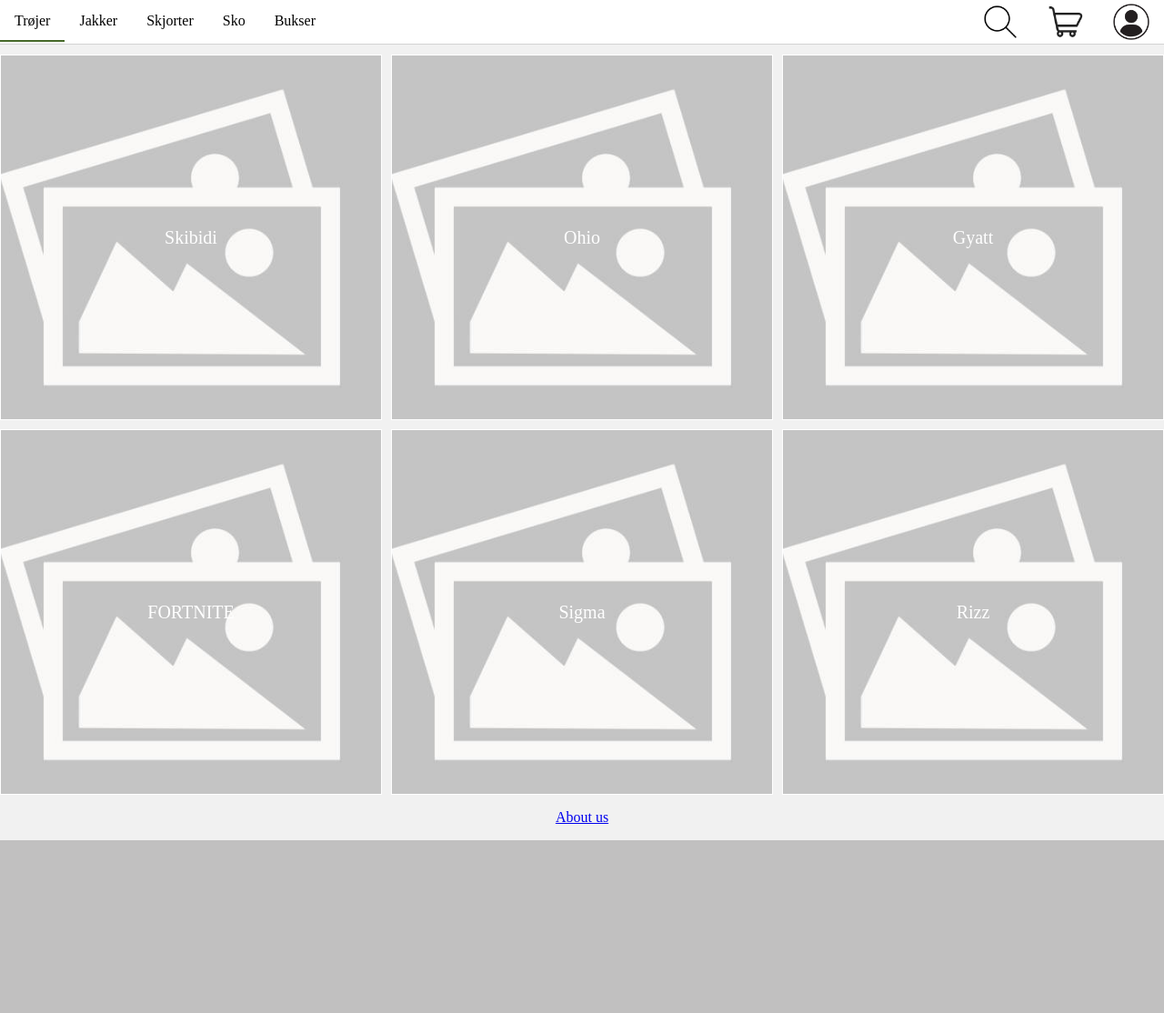
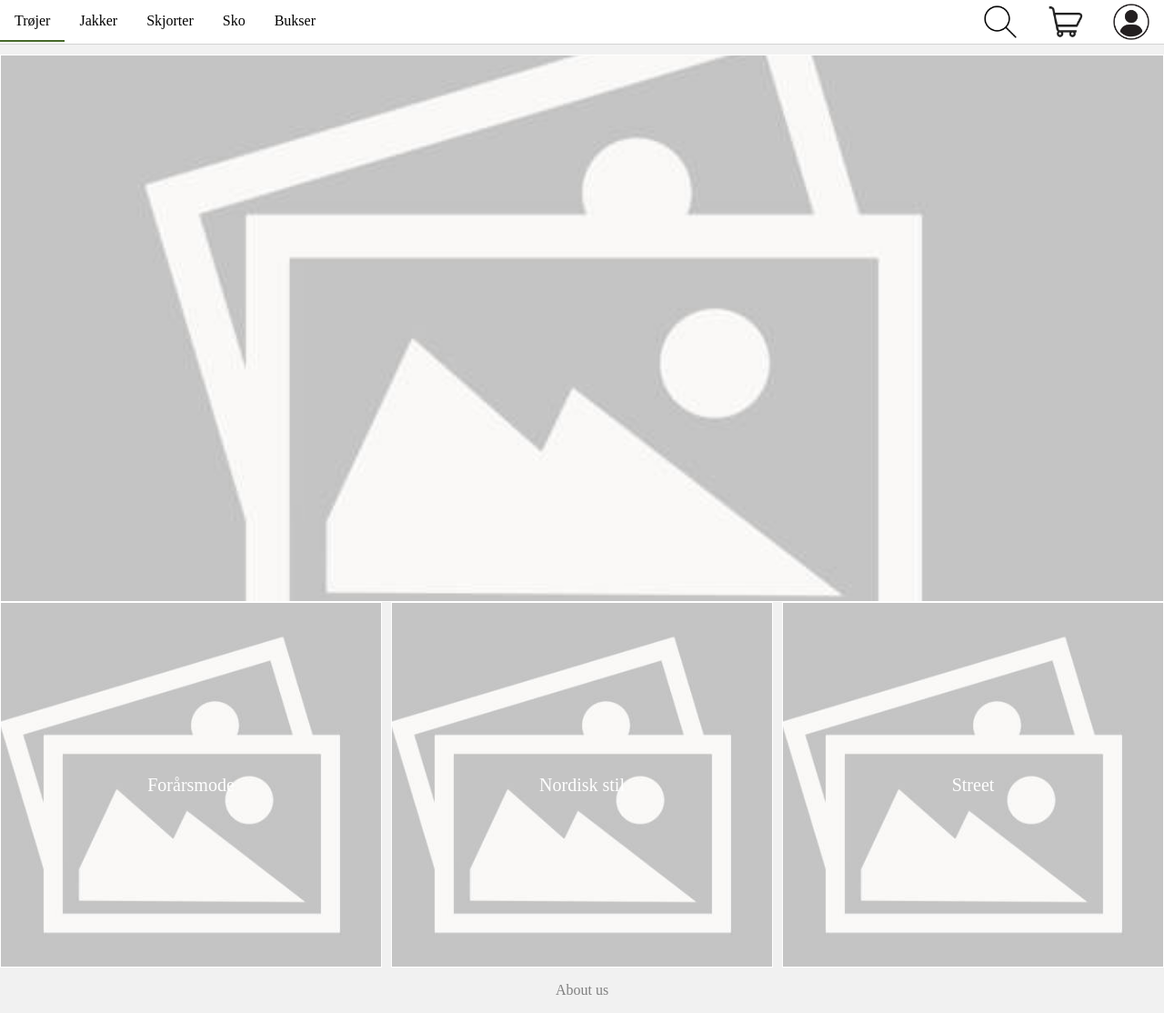
Before and after one commit to z0hnan/StayHjemmeside, a Flask app: page / in a window 1280 px wide. Shown: the whole page at 91% size. Before the commit the page ends 924 px from the top, so only its background shows below. Run offline with Flask 3, Linux system fonts and the light colour scheme.

Commit message:
cook or sum

```diff
--- a/static/styles/index.css
+++ b/static/styles/index.css
@@ -97,3 +97,30 @@ ul {
   text-decoration: none;
   font-family: 'simplifica';
 }
+
+.big-item {
+  display: flex;
+  flex-direction: column;
+  border: 1px solid white;
+  padding: 0px 20px;
+  text-align: center;
+  position: relative;
+  color: white;
+  text-decoration: none;
+  font-family: 'simplifica';
+  font-size: 20px;
+  overflow: hidden;
+  height: 600px;
+  justify-content: center;
+
+}
+
+.big-img {
+  width: 100%;
+  height: 100%;
+  object-fit: cover;
+  position: absolute;
+  top: 0;
+  left: 0;
+  z-index: 1;
+}
--- a/templates/index.html
+++ b/templates/index.html
@@ -12,43 +12,37 @@
     <div class="navbar-placeholder"></div>
     <nav class="navbar">
         <ul class="navbar-list">
-            <li><a class="navbar-item non-split" id="active" href="/index" >Trøjer</a></li>
+            <li><a class="navbar-item non-split" id="active" href="/" >Trøjer</a></li>
             <li><a class="navbar-item non-split" href="#">Jakker</a></li>
             <li><a class="navbar-item non-split" href="#">Skjorter</a></li>
             <li><a class="navbar-item non-split" href="/product">Sko</a></li>
-            <li><a class="navbar-item non-split" href="#">Bukser</a></li>
+            <li><a class="navbar-item non-split" href="/products">Bukser</a></li>
             <li><a href="#"><img class="navbar-item split"  src="/static/assets/profile.png" alt="Profil" width="40" height="40"></a></li>
             <li><a href="#"><img class="navbar-item split"  src="/static/assets/cart.png" alt="Kurv" width="40" height="40"></a></li>
             <li><a href="#"><img class="navbar-item split"  src="/static/assets/search.png" alt="Søg" width="40" height="40"></a></li>
         </ul>
     </nav>
+
+    <div class = "big-item">
+        <a class="big-img" style="background-image: url(/static/assets/placeholder.jpg); background-repeat: no-repeat; background-size: cover; background-position: center center;" href="#"></a>
+    </div>
+
     <div id="data"></div>
     <div class="grid-container">
         <div class="grid-item">
             <a class="grid-img" style="background-image: url(/static/assets/placeholder.jpg); background-repeat: no-repeat; background-size: cover; background-position: center center;" href="#"></a>
-            <a class="grid-text" href="#">Skibidi</a>
+            <a class="grid-text" href="#">Forårsmode</a>
         </div>
         <div class="grid-item">
             <a class="grid-img" style="background-image: url(/static/assets/placeholder.jpg); background-repeat: no-repeat; background-size: cover; background-position: center center;" href="#"></a>
-            <a class="grid-text" href="#">Ohio</a>
+            <a class="grid-text" href="#">Nordisk stil</a>
         </div>
         <div class="grid-item">
             <a class="grid-img" style="background-image: url(/static/assets/placeholder.jpg); background-repeat: no-repeat; background-size: cover; background-position: center center;" href="#"></a>
-            <a class="grid-text" href="#">Gyatt</a>
+            <a class="grid-text" href="#">Street</a>
         </div>
-        <div class="grid-item">
-            <a class="grid-img" style="background-image: url(/static/assets/placeholder.jpg); background-repeat: no-repeat; background-size: cover; background-position: center center;" href="#"></a>
-            <a class="grid-text" href="#">FORTNITE</a>
-        </div>
-        <div class="grid-item">
-            <a class="grid-img" style="background-image: url(/static/assets/placeholder.jpg); background-repeat: no-repeat; background-size: cover; background-position: center center;" href="#"></a>
-            <a class="grid-text" href="#">Sigma</a>
-        </div>
-        <div class="grid-item">
-            <a class="grid-img" style="background-image: url(/static/assets/placeholder.jpg); background-repeat: no-repeat; background-size: cover; background-position: center center;" href="#"></a>
-            <a class="grid-text" href="#">Rizz</a>
-        </div>
+
     </div>
-    <p style="text-align: center; text-decoration: none; color: black;"><a href="/FAQ">About us</a></p>
+    <p style="text-align: center;"><a style=" text-decoration: none; color: grey;"href="/FAQ">About us</a></p>
 </body>
 </html>
```
